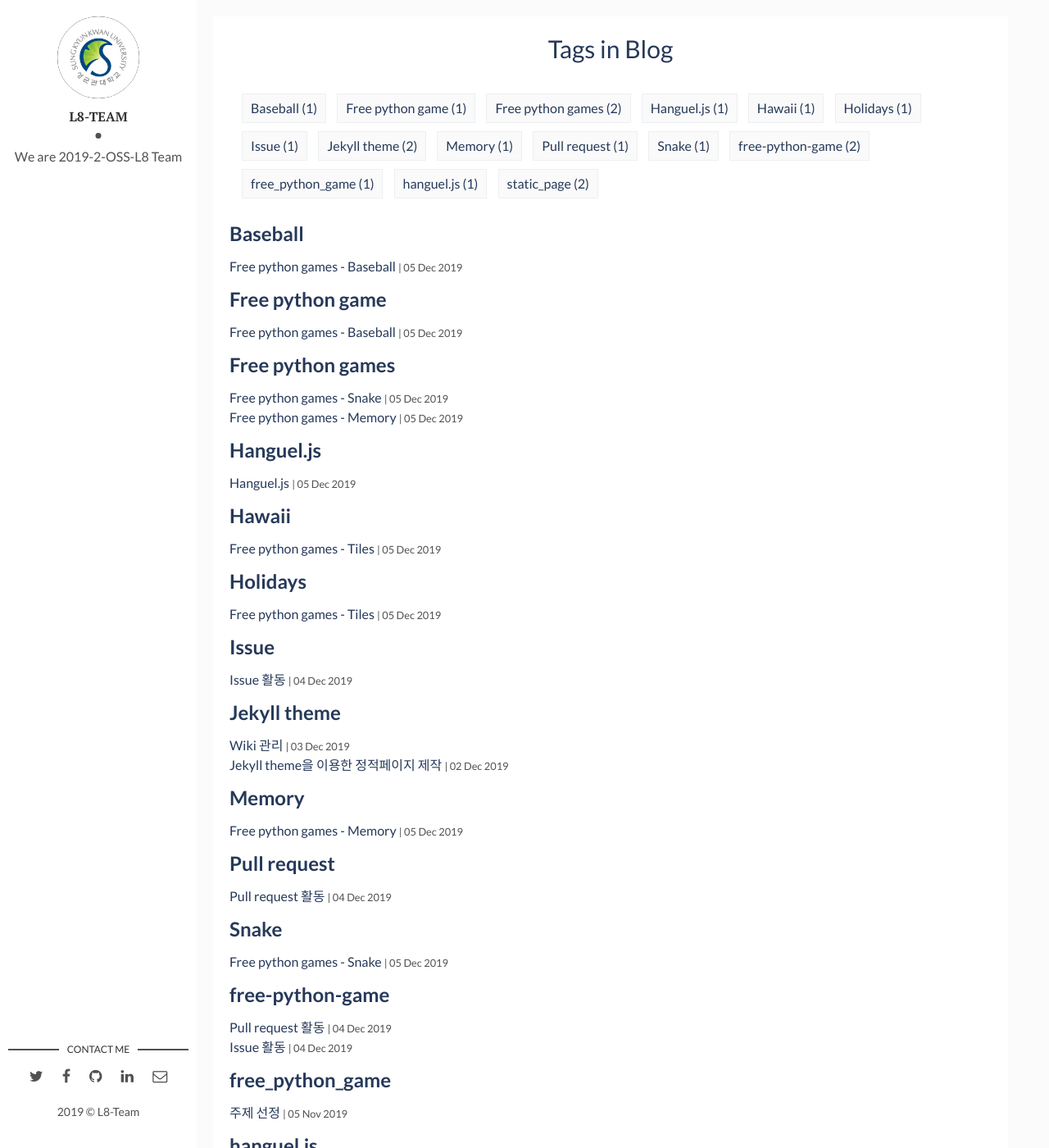
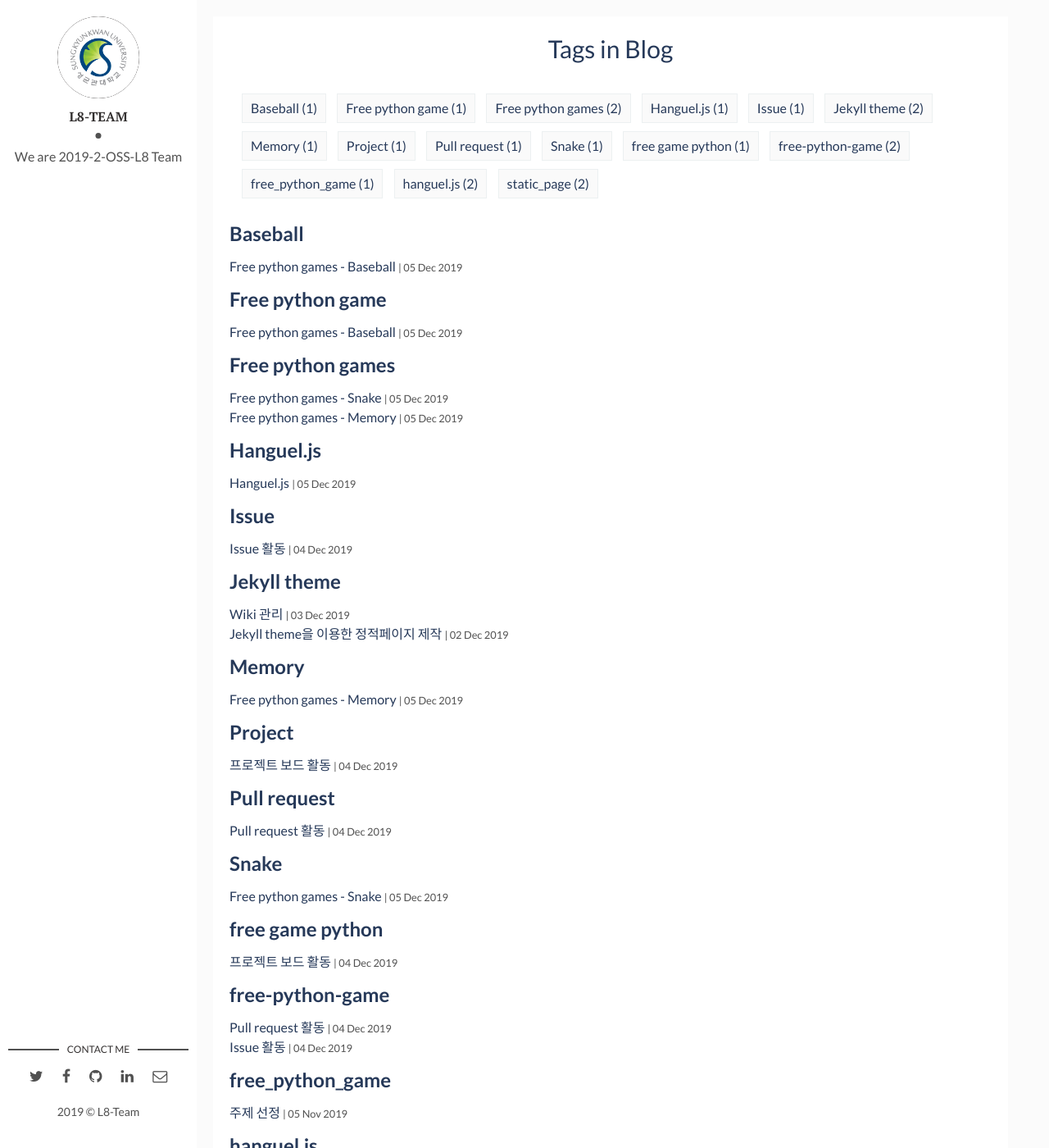
Before and after one commit to 19-2-SKKU-OSS/2019-2-OSS-L8-page, a Jekyll site: the page built from tags.html, in a window 1280 px wide and 1400 px high. Shown: the whole window at 82% size. Built offline with Jekyll 4.4.1, drawn with Linux system fonts in a browser that asks for light colours; some of the changed text lies outside the part shown.

Commit message:
Update 2017-04-06-how-i-rest-from-work (4번째 사본).markdown

```diff
--- a/_posts/2017-04-06-how-i-rest-from-work (4번째 사본).markdown
+++ b/_posts/2017-04-06-how-i-rest-from-work (4번째 사본).markdown
@@ -1,9 +1,9 @@
 ---
 layout: post
-title: Free python games - Tiles
-date: 2019-12-05 13:32:20 +0300
+title: 프로젝트 보드 활동
+date: 2019-12-04 13:32:20 +0300
 description: You’ll find this post in your `_posts` directory. Go ahead and edit it and re-build the site to see your changes. # Add post description (optional)
 img: i-rest.jpg # Add image post (optional)
 fig-caption: # Add figcaption (optional)
-tags: [Holidays, Hawaii]
+tags: [Project, hanguel.js, free game python]
 ---
```
